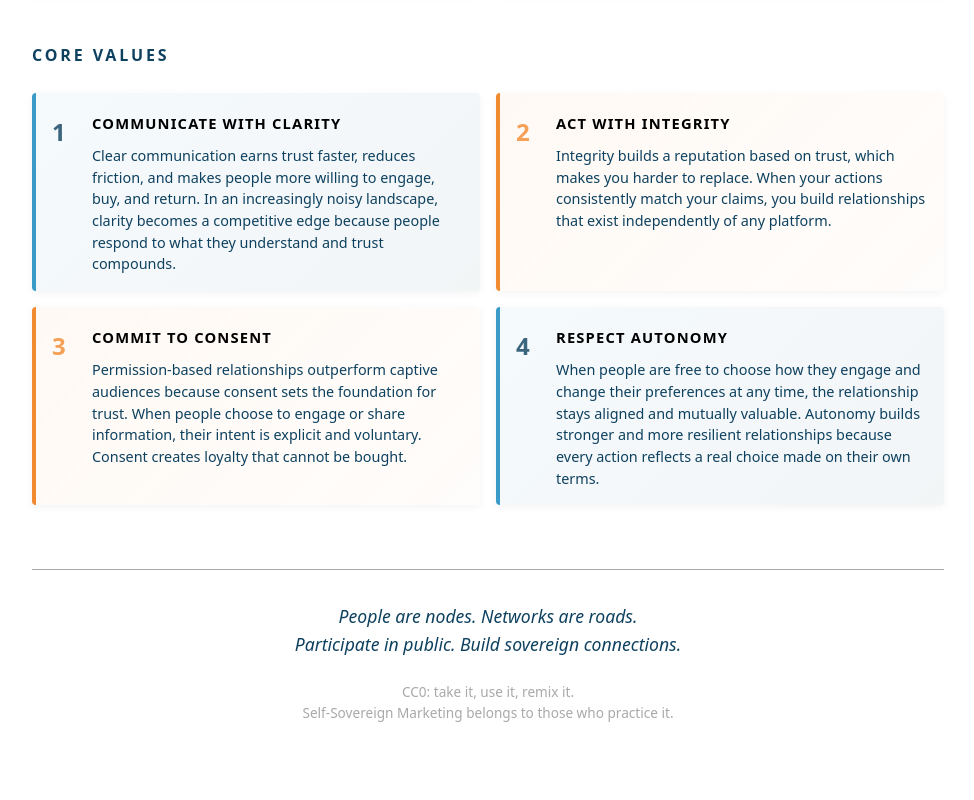
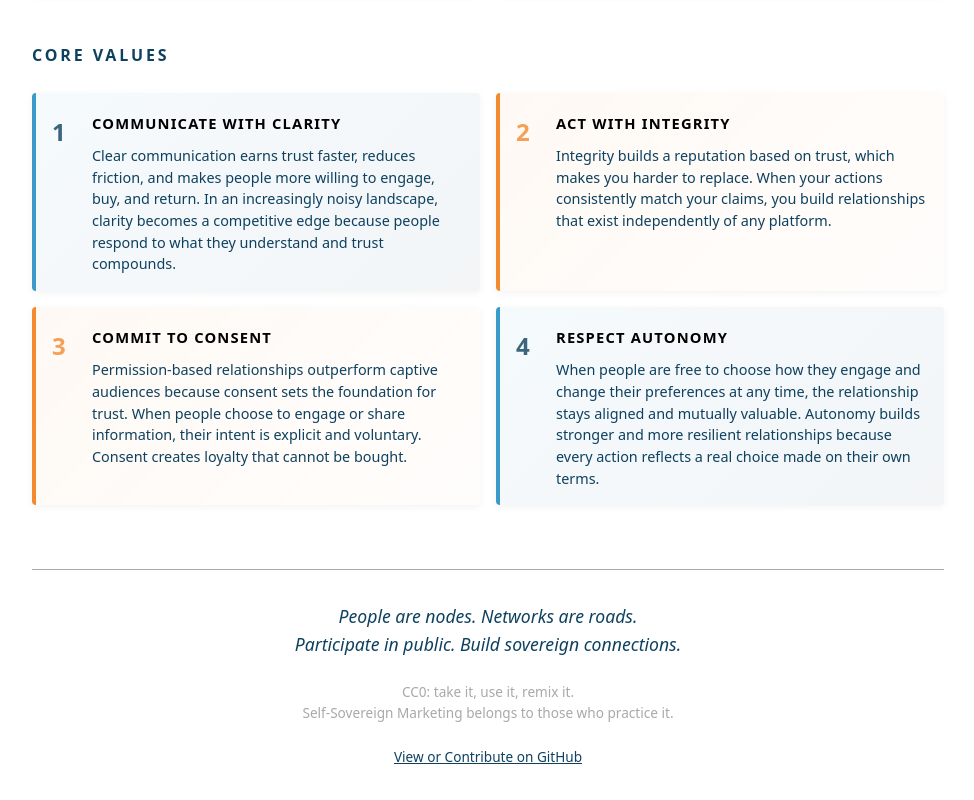
Before and after one commit to danieljwonder/self-sovereign-marketing, a plain HTML site: page index.html in a window 1280 px wide. Shown: the part 888-1688 px from the top of the page, without its empty margins (152-1126 px from the left). Drawn offline with Linux system fonts and the light colour scheme.

Commit message:
Update index.html
Add repo link

```diff
--- a/index.html
+++ b/index.html
@@ -219,7 +219,7 @@
       font-size: 0.85rem;
       color: var(--grey);
       max-width: 480px;
-      margin: 0 auto;
+      margin: 0 auto 1.5rem;
       line-height: 1.5;
     }
   </style>
@@ -314,6 +314,9 @@
       <p class="footer-note">
         CC0: take it, use it, remix it.<br/>Self-Sovereign Marketing belongs to those who practice it.
       </p>
+      <p class="footer-note">
+        <a href="https://github.com/danieljwonder/self-sovereign-marketing" style="color: var(--deep-sovereign-blue); text-decoration: underline;">View or Contribute on GitHub</a>
+      </p>
     </footer>
   </main>
 </body>
```
